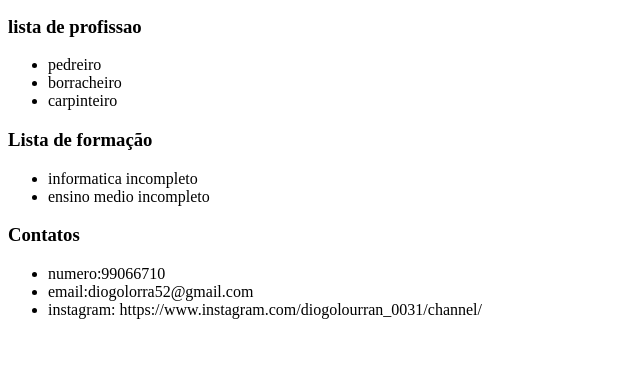
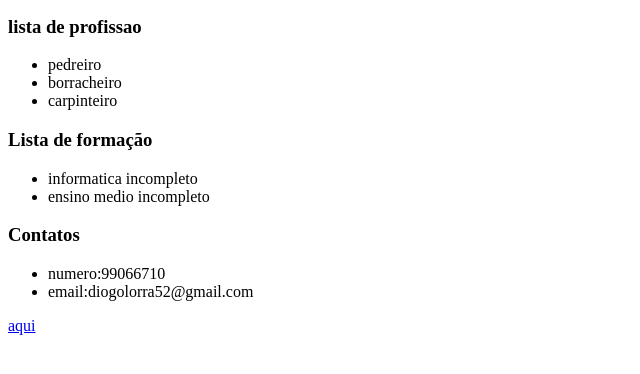
Before and after one commit to ifpi-picos/curriculo-cocacoladiogolourran, a plain HTML site: page index.html in a window 1280 px wide. Shown: the part 422-796 px from the top of the page, without its empty margins (0-640 px from the left). Drawn offline with Linux system fonts and the light colour scheme.

Commit message:
meu curriculo

```diff
--- a/index.html
+++ b/index.html
@@ -23,8 +23,8 @@
       <ul>
           <li>numero:99066710</li>
           <li>email:diogolorra52@gmail.com</li>
-          <li> instagram: <a> https://www.instagram.com/diogolourran_0031/channel/</a></li>
       </ul>
+      <a href="https://www.instagram.com/diogolourran_0031/channel/"> aqui </a>
 
 
 
```
